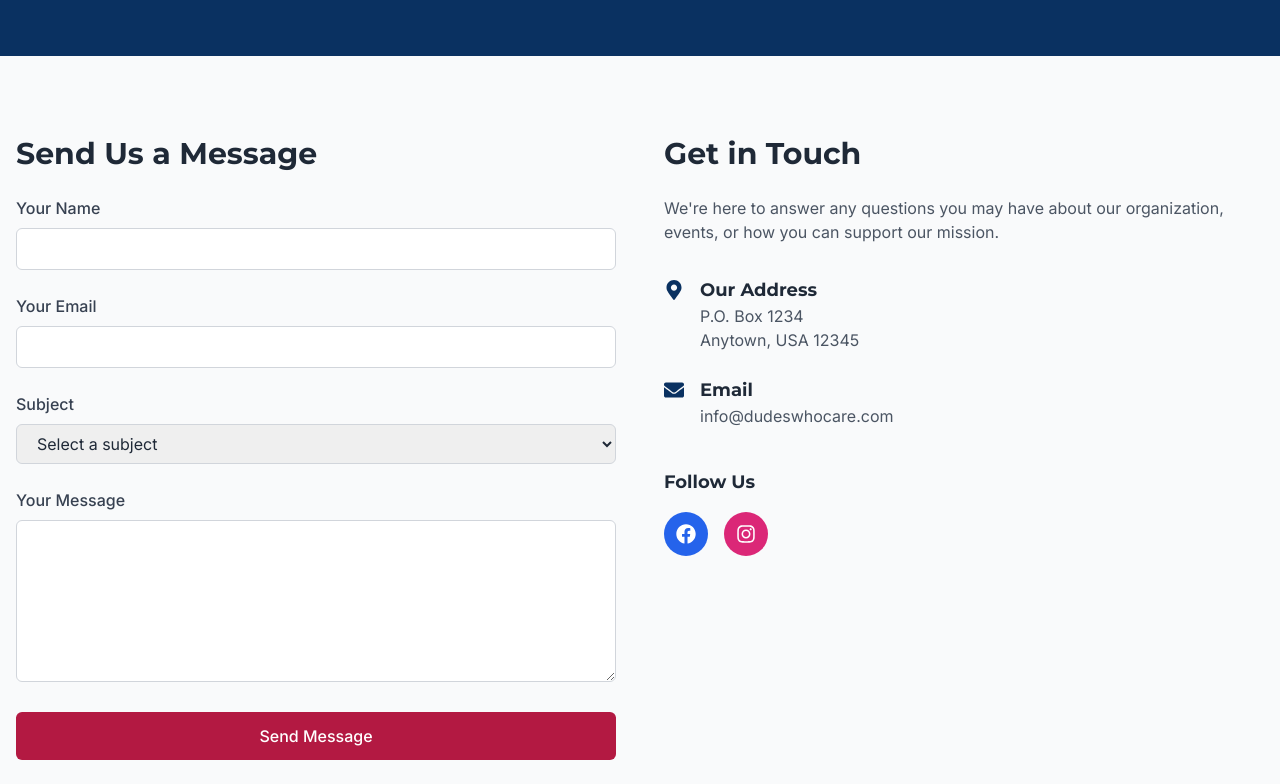
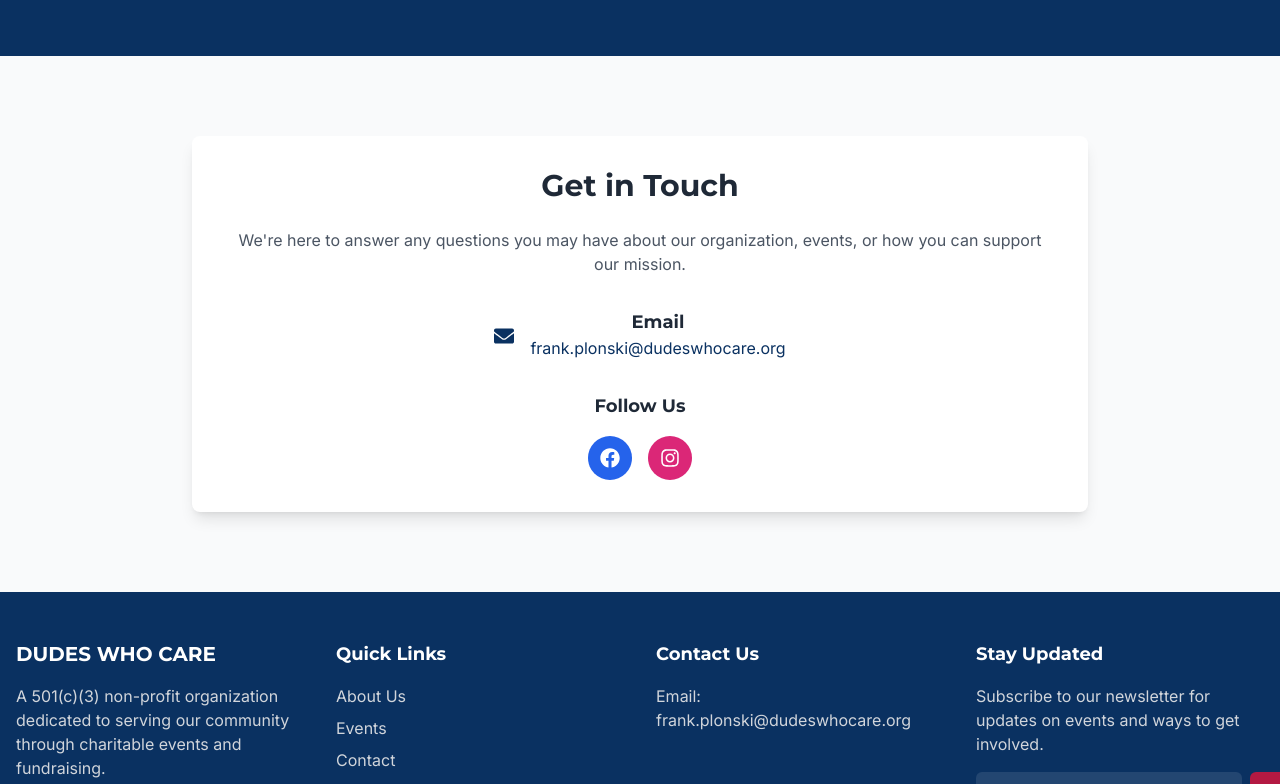
Before and after one commit to ik7263/DWC, a Next.js app: page /DWC/contact in a window 1280 px wide. Shown: the part 300-1084 px from the top of the page. Built offline with nearby package versions, Linux system fonts and the light colour scheme.

Commit message:
updated contact and donate

```diff
--- a/components/Footer.tsx
+++ b/components/Footer.tsx
@@ -59,9 +59,7 @@ const Footer = () => {
           <div>
             <h3 className="text-lg font-bold mb-4">Contact Us</h3>
             <ul className="space-y-2 text-gray-300">
-              <li>P.O. Box 1234</li>
-              <li>Anytown, USA 12345</li>
-              <li>Email: info@dudeswhocare.com</li>
+              <li>Email: <a href="mailto:frank.plonski@dudeswhocare.org" className="hover:text-white">frank.plonski@dudeswhocare.org</a></li>
             </ul>
           </div>
 
--- a/components/UpcomingEvents.tsx
+++ b/components/UpcomingEvents.tsx
@@ -71,10 +71,6 @@ const UpcomingEvents: React.FC<UpcomingEventsProps> = ({ showViewAll = true }) =
                       {event.time}
                     </div>
                   )}
-                  <div className="flex items-center">
-                    <FaMapMarkerAlt className="mr-2 text-primary" />
-                    {event.location}
-                  </div>
                 </div>
 
                 <p className="text-gray-600 mb-6">
--- a/pages/contact.tsx
+++ b/pages/contact.tsx
@@ -1,51 +1,10 @@
-import React, { useState } from 'react'
-import { FaMapMarkerAlt, FaEnvelope, FaFacebook, FaInstagram } from 'react-icons/fa'
+import React from 'react'
+import { FaEnvelope, FaFacebook, FaInstagram } from 'react-icons/fa'
 
 import Navbar from '@/components/Navbar'
 import Footer from '@/components/Footer'
 
 export default function Contact() {
-  const [formData, setFormData] = useState({
-    name: '',
-    email: '',
-    subject: '',
-    message: ''
-  })
-  const [isSubmitting, setIsSubmitting] = useState(false)
-  const [submitSuccess, setSubmitSuccess] = useState(false)
-  const [submitError, setSubmitError] = useState('')
-
-  const handleChange = (e: React.ChangeEvent<HTMLInputElement | HTMLTextAreaElement | HTMLSelectElement>) => {
-    const { name, value } = e.target
-    setFormData(prev => ({
-      ...prev,
-      [name]: value
-    }))
-  }
-
-  const handleSubmit = (e: React.FormEvent) => {
-    e.preventDefault()
-    setIsSubmitting(true)
-    setSubmitError('')
-
-    // Simulate form submission
-    setTimeout(() => {
-      setIsSubmitting(false)
-      setSubmitSuccess(true)
-      setFormData({
-        name: '',
-        email: '',
-        subject: '',
-        message: ''
-      })
-
-      // Reset success message after 5 seconds
-      setTimeout(() => {
-        setSubmitSuccess(false)
-      }, 5000)
-    }, 1500)
-  }
-
   return (
     <div className="min-h-screen flex flex-col">
       <Navbar />
@@ -65,138 +24,30 @@ export default function Contact() {
       {/* Contact Information */}
       <section className="py-20">
         <div className="container mx-auto px-4">
-          <div className="grid grid-cols-1 md:grid-cols-2 gap-12">
-            {/* Contact Form */}
-            <div>
-              <h2 className="text-3xl font-bold mb-6">Send Us a Message</h2>
-
-              {submitSuccess && (
-                <div className="bg-green-100 border border-green-400 text-green-700 px-4 py-3 rounded mb-6">
-                  Thank you for your message! We'll get back to you as soon as possible.
-                </div>
-              )}
-
-              {submitError && (
-                <div className="bg-red-100 border border-red-400 text-red-700 px-4 py-3 rounded mb-6">
-                  {submitError}
-                </div>
-              )}
-
-              <form onSubmit={handleSubmit} className="space-y-6">
-                <div>
-                  <label htmlFor="name" className="block text-gray-700 font-medium mb-2">
-                    Your Name
-                  </label>
-                  <input
-                    type="text"
-                    id="name"
-                    name="name"
-                    value={formData.name}
-                    onChange={handleChange}
-                    required
-                    className="w-full px-4 py-2 border border-gray-300 rounded-md focus:outline-none focus:ring-2 focus:ring-primary"
-                  />
-                </div>
-
-                <div>
-                  <label htmlFor="email" className="block text-gray-700 font-medium mb-2">
-                    Your Email
-                  </label>
-                  <input
-                    type="email"
-                    id="email"
-                    name="email"
-                    value={formData.email}
-                    onChange={handleChange}
-                    required
-                    className="w-full px-4 py-2 border border-gray-300 rounded-md focus:outline-none focus:ring-2 focus:ring-primary"
-                  />
-                </div>
-
-                <div>
-                  <label htmlFor="subject" className="block text-gray-700 font-medium mb-2">
-                    Subject
-                  </label>
-                  <select
-                    id="subject"
-                    name="subject"
-                    value={formData.subject}
-                    onChange={handleChange}
-                    required
-                    className="w-full px-4 py-2 border border-gray-300 rounded-md focus:outline-none focus:ring-2 focus:ring-primary"
-                  >
-                    <option value="">Select a subject</option>
-                    <option value="General Inquiry">General Inquiry</option>
-                    <option value="Event Information">Event Information</option>
-                    <option value="Donation Question">Donation Question</option>
-                    <option value="Volunteer Opportunity">Volunteer Opportunity</option>
-                    <option value="Sponsorship">Sponsorship</option>
-                    <option value="Other">Other</option>
-                  </select>
-                </div>
-
-                <div>
-                  <label htmlFor="message" className="block text-gray-700 font-medium mb-2">
-                    Your Message
-                  </label>
-                  <textarea
-                    id="message"
-                    name="message"
-                    value={formData.message}
-                    onChange={handleChange}
-                    required
-                    rows={6}
-                    className="w-full px-4 py-2 border border-gray-300 rounded-md focus:outline-none focus:ring-2 focus:ring-primary"
-                  ></textarea>
-                </div>
-
-                <button
-                  type="submit"
-                  disabled={isSubmitting}
-                  className={`btn bg-secondary text-white w-full ${isSubmitting ? 'opacity-70 cursor-not-allowed' : ''}`}
-                >
-                  {isSubmitting ? 'Sending...' : 'Send Message'}
-                </button>
-              </form>
-            </div>
-
-            {/* Contact Information */}
-            <div>
+          <div className="max-w-4xl mx-auto">
+            <div className="bg-white rounded-lg shadow-lg p-8 text-center">
               <h2 className="text-3xl font-bold mb-6">Get in Touch</h2>
               <p className="text-gray-600 mb-8">
                 We're here to answer any questions you may have about our organization, events, or how you can support our mission.
               </p>
 
               <div className="space-y-6">
-                <div className="flex items-start">
-                  <div className="text-primary text-xl mt-1 mr-4">
-                    <FaMapMarkerAlt />
-                  </div>
-                  <div>
-                    <h3 className="font-bold text-lg">Our Address</h3>
-                    <p className="text-gray-600">
-                      P.O. Box 1234<br />
-                      Anytown, USA 12345
-                    </p>
-                  </div>
-                </div>
-
-                <div className="flex items-start">
+                <div className="flex items-center justify-center">
                   <div className="text-primary text-xl mt-1 mr-4">
                     <FaEnvelope />
                   </div>
                   <div>
                     <h3 className="font-bold text-lg">Email</h3>
-                    <p className="text-gray-600">
-                      info@dudeswhocare.com
-                    </p>
+                    <a href="mailto:frank.plonski@dudeswhocare.org" className="text-primary hover:underline">
+                      frank.plonski@dudeswhocare.org
+                    </a>
                   </div>
                 </div>
               </div>
 
-              <div className="mt-10">
+              <div className="mt-8">
                 <h3 className="font-bold text-lg mb-4">Follow Us</h3>
-                <div className="flex space-x-4">
+                <div className="flex justify-center space-x-4">
                   <a href="https://www.facebook.com/dudeswhocare/" target="_blank" rel="noopener noreferrer" className="bg-blue-600 text-white p-3 rounded-full hover:bg-blue-700 transition-colors">
                     <span className="sr-only">Facebook</span>
                     <FaFacebook className="h-5 w-5" />
@@ -212,18 +63,6 @@ export default function Contact() {
         </div>
       </section>
 
-      {/* Map Section */}
-      <section className="py-10 bg-gray-50">
-        <div className="container mx-auto px-4">
-          <div className="bg-gray-300 h-96 rounded-lg overflow-hidden">
-            {/* Placeholder for Google Maps */}
-            <div className="w-full h-full flex items-center justify-center">
-              <p className="text-gray-600">Google Maps would be embedded here</p>
-            </div>
-          </div>
-        </div>
-      </section>
-
       <Footer />
     </div>
   )
--- a/pages/donate.tsx
+++ b/pages/donate.tsx
@@ -381,15 +381,10 @@ export default function Donate() {
                 <div>
                   <h3 className="text-xl font-bold mb-2">Other Ways to Donate</h3>
                   <p className="text-gray-600 mb-4">
-                    If you prefer to donate by check, please make it payable to "Dudes Who Care" and mail it to:
-                  </p>
-                  <p className="text-gray-600 mb-4">
-                    Dudes Who Care<br />
-                    P.O. Box 1234<br />
-                    Anytown, USA 12345
+                    If you prefer to donate by check, please make it payable to "Dudes Who Care".
                   </p>
                   <p className="text-gray-600">
-                    For questions about donations or to discuss other ways to support our mission, please contact us at <a href="mailto:info@dudeswhocare.com" className="text-primary hover:underline">info@dudeswhocare.com</a>.
+                    For questions about donations or to discuss other ways to support our mission, please contact us at <a href="mailto:frank.plonski@dudeswhocare.org" className="text-primary hover:underline">frank.plonski@dudeswhocare.org</a>.
                   </p>
                 </div>
               </div>
--- a/pages/events.tsx
+++ b/pages/events.tsx
@@ -109,10 +109,6 @@ export default function Events() {
                       <FaCalendarAlt className="mr-2 text-primary" />
                       {event.date}
                     </div>
-                    <div className="flex items-center">
-                      <FaMapMarkerAlt className="mr-2 text-primary" />
-                      {event.location}
-                    </div>
                   </div>
 
                   <p className="text-gray-600 mb-4">
```
